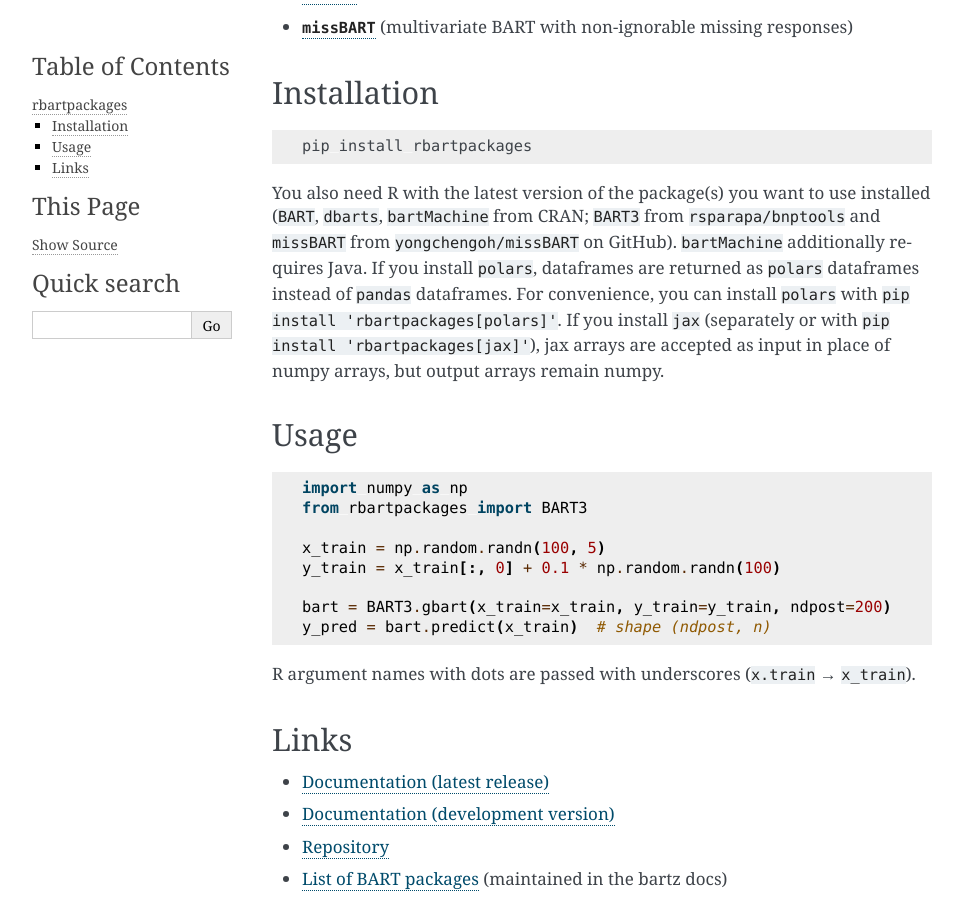
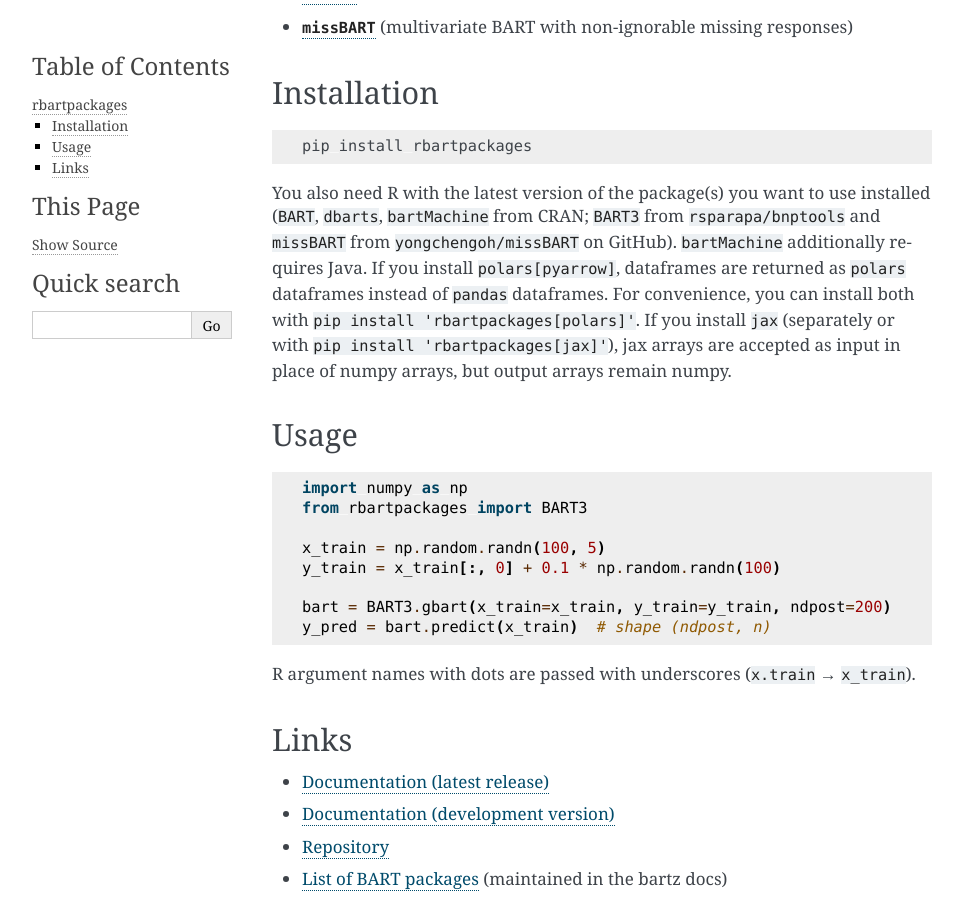
Before and after one commit to bartz-org/rbartpackages, a Sphinx documentation site: the page built from docs/readme.md, in a window 1280 px wide and 900 px high, scrolled down 455 px. Shown: the whole window, without its empty margins (148-1111 px from the left). Built offline with Sphinx 7.4.7, drawn with Linux system fonts in a browser that asks for light colours; the version number could not be read and is left out.

Commit message:
fix: gate the polars converters on pyarrow
Both converters go through Arrow (`DataFrame.to_pandas` and
`from_pandas`), but they were registered on `import polars` alone, so a
user with bare polars and no pyarrow got a `ModuleNotFoundError` from
inside the converter instead of the documented pandas fallback. Gate the
registration on pyarrow too, and say so in the docs.

Co-Authored-By: Claude Opus 5 <noreply@anthropic.com>

````diff
--- a/README.md
+++ b/README.md
@@ -16,7 +16,7 @@ Python wrappers of R BART (Bayesian Additive Regression Trees) packages, built o
 pip install rbartpackages
 ```
 
-You also need R with the latest version of the package(s) you want to use installed (`BART`, `dbarts`, `bartMachine` from CRAN; `BART3` from `rsparapa/bnptools` and `missBART` from `yongchengoh/missBART` on GitHub). `bartMachine` additionally requires Java. If you install `polars`, dataframes are returned as `polars` dataframes instead of `pandas` dataframes. For convenience, you can install `polars` with `pip install 'rbartpackages[polars]'`. If you install `jax` (separately or with `pip install 'rbartpackages[jax]'`), jax arrays are accepted as input in place of numpy arrays, but output arrays remain numpy.
+You also need R with the latest version of the package(s) you want to use installed (`BART`, `dbarts`, `bartMachine` from CRAN; `BART3` from `rsparapa/bnptools` and `missBART` from `yongchengoh/missBART` on GitHub). `bartMachine` additionally requires Java. If you install `polars[pyarrow]`, dataframes are returned as `polars` dataframes instead of `pandas` dataframes. For convenience, you can install both with `pip install 'rbartpackages[polars]'`. If you install `jax` (separately or with `pip install 'rbartpackages[jax]'`), jax arrays are accepted as input in place of numpy arrays, but output arrays remain numpy.
 
 ## Usage
 
--- a/docs/guide/installation.rst
+++ b/docs/guide/installation.rst
@@ -43,7 +43,7 @@ To install the latest development version:
     pip install git+https://github.com/bartz-org/rbartpackages.git
 
 The wrappers that return a data frame return a pandas one by default. If
-`polars` is installed, output dataframes switch to polars. If `jax` is
+`polars[pyarrow]` is installed, output dataframes switch to polars. If `jax` is
 installed, jax arrays are accepted as input arrays, but output arrays remain
 numpy. Two extras are provided for convenience to install these packages
 alongside `rbartpackages`:
--- a/docs/guide/quickstart.rst
+++ b/docs/guide/quickstart.rst
@@ -50,8 +50,8 @@ Data frames
 -----------
 
 R dataframes are converted to/from `pandas` dataframes on the Python side. If
-`polars` is installed, dataframes are returned as `polars` dataframes, and both
-`pandas` and `polars` dataframes are accepted as input.
+`polars[pyarrow]` is installed, dataframes are returned as `polars` dataframes,
+and both `pandas` and `polars` dataframes are accepted as input.
 
 R documentation
 ---------------
````
Also changed, not shown: 1 other file.
